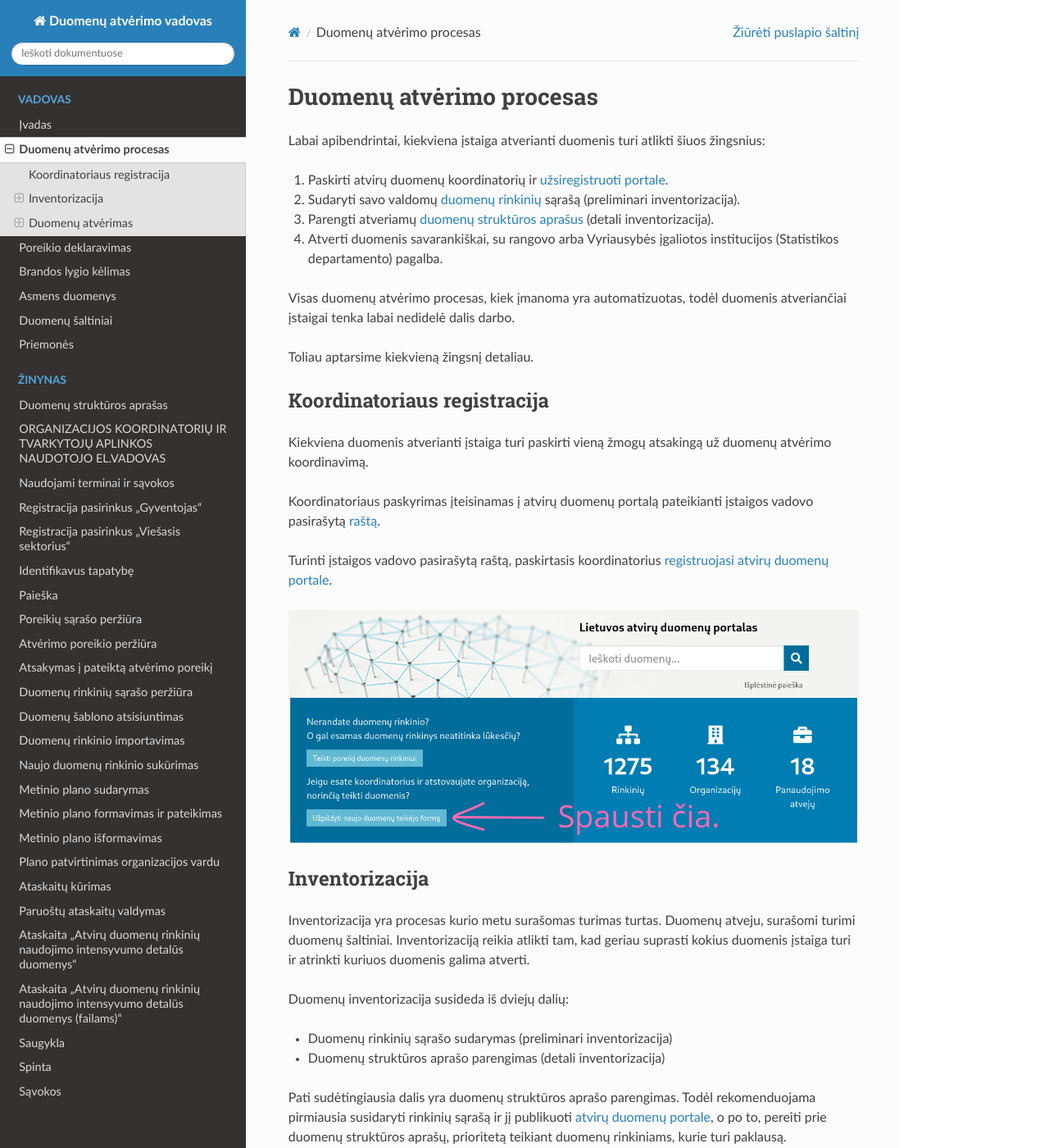
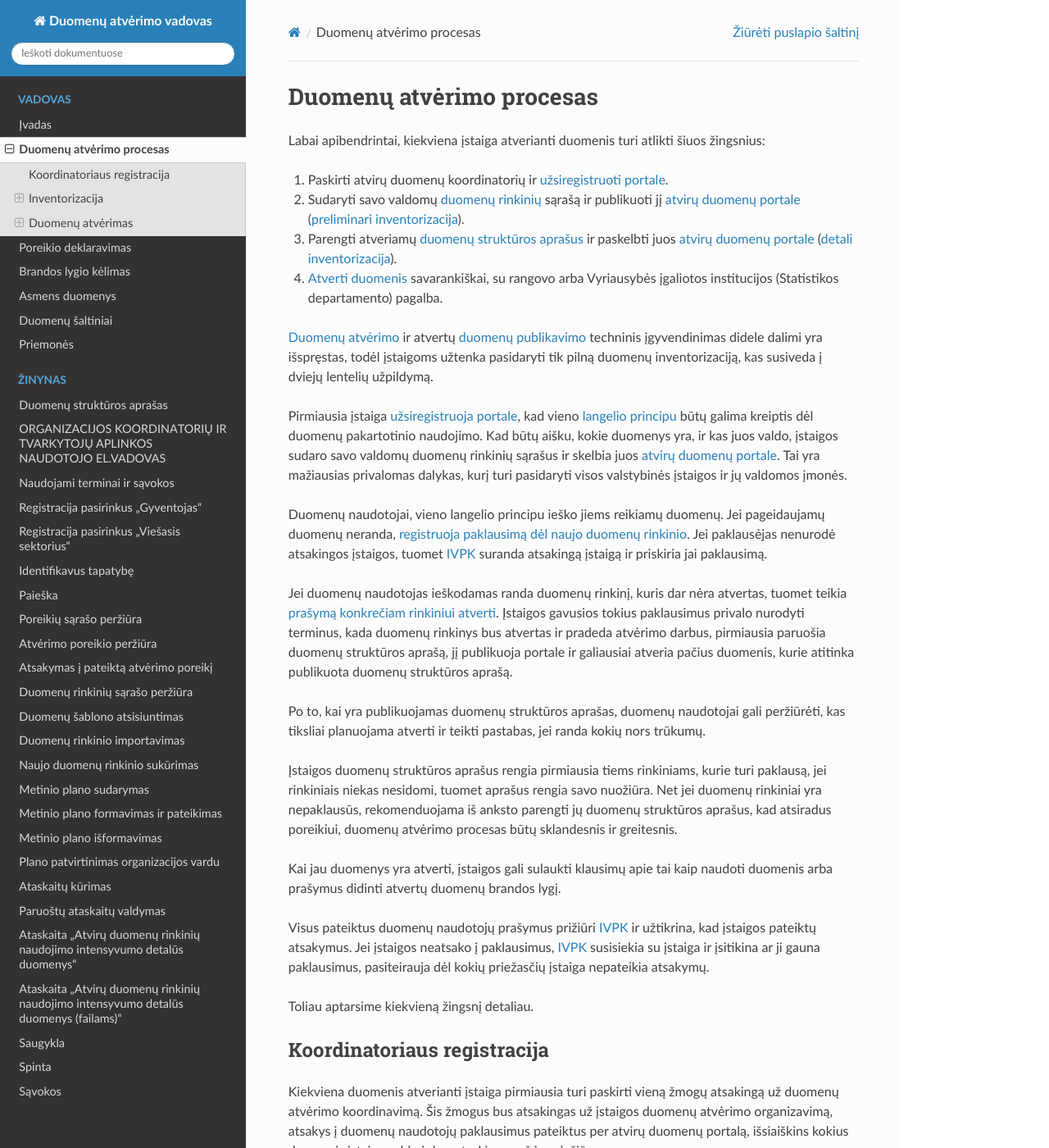
Before and after one commit to atviriduomenys/manifest, a Sphinx documentation site: the page built from docs/atverimas.rst, in a window 1280 px wide and 1400 px high. Shown: the whole window at 82% size. Built offline with Sphinx 7.4.7 and the Read the Docs theme 2.0.0, drawn with Linux system fonts in a browser that asks for light colours; some of the changed text lies outside the part shown.

Commit message:
Update process docs

```diff
--- a/docs/atverimas.rst
+++ b/docs/atverimas.rst
@@ -13,32 +13,84 @@ Labai apibendrintai, kiekviena įstaiga atverianti duomenis turi atlikti šiuos
    __ https://data.gov.lt/opening/learningmaterial/10
 
 2. Sudaryti savo valdomų :term:`duomenų rinkinių <duomenų rinkinys>` sąrašą
-   (preliminari inventorizacija).
+   ir publikuoti jį :term:`atvirų duomenų portale <ADK>` (:ref:`preliminari
+   inventorizacija <preliminari-inventorizacija>`).
 
-3. Parengti atveriamų :ref:`duomenų struktūros aprašus <dsa>` (detali
-   inventorizacija).
+3. Parengti atveriamų :ref:`duomenų struktūros aprašus <dsa>` ir paskelbti
+   juos :term:`atvirų duomenų portale <ADK>` (:ref:`detali inventorizacija
+   <detali-inventorizacija>`).
 
-4. Atverti duomenis savarankiškai, su rangovo arba Vyriausybės įgaliotos
-   institucijos (Statistikos departamento) pagalba.
+4. :ref:`Atverti duomenis <duomenų-atvėrimas>` savarankiškai, su rangovo arba
+   Vyriausybės įgaliotos institucijos (Statistikos departamento) pagalba.
 
-Visas duomenų atvėrimo procesas, kiek įmanoma yra automatizuotas, todėl
-duomenis atveriančiai įstaigai tenka labai nedidelė dalis darbo.
+:ref:`Duomenų atvėrimo <spinta>` ir atvertų :ref:`duomenų publikavimo
+<saugykla>` techninis įgyvendinimas didele dalimi yra išspręstas, todėl
+įstaigoms užtenka pasidaryti tik pilną duomenų inventorizaciją, kas susiveda
+į dviejų lentelių užpildymą.
+
+Pirmiausia įstaiga :ref:`užsiregistruoja portale
+<koordinatoriaus-registracija>`, kad vieno `langelio principu`__ būtų galima
+kreiptis dėl duomenų pakartotinio naudojimo. Kad būtų aišku, kokie duomenys yra,
+ir kas juos valdo, įstaigos sudaro savo valdomų duomenų rinkinių sąrašus ir
+skelbia juos :term:`atvirų duomenų portale <ADK>`. Tai yra mažiausias privalomas
+dalykas, kurį turi pasidaryti visos valstybinės įstaigos ir jų valdomos įmonės.
+
+__ https://e-seimas.lrs.lt/portal/legalAct/lt/TAD/TAIS.94745/asr#part_a44804491fd3481daaca8b3f668af7a0
+
+Duomenų naudotojai, vieno langelio principu ieško jiems reikiamų duomenų. Jei
+pageidaujamų duomenų neranda, :ref:`registruoja paklausimą dėl naujo duomenų
+rinkinio<poreikio-deklaravimas>`. Jei paklausėjas nenurodė atsakingos įstaigos,
+tuomet :term:`IVPK` suranda atsakingą įstaigą ir priskiria jai paklausimą.
+
+Jei duomenų naudotojas ieškodamas randa duomenų rinkinį, kuris dar nėra
+atvertas, tuomet teikia :ref:`prašymą konkrečiam rinkiniui atverti
+<poreikio-deklaravimas>`. Įstaigos gavusios tokius paklausimus privalo nurodyti
+terminus, kada duomenų rinkinys bus atvertas ir pradeda atvėrimo darbus,
+pirmiausia paruošia duomenų struktūros aprašą, jį publikuoja portale ir
+galiausiai atveria pačius duomenis, kurie atitinka publikuota duomenų struktūros
+aprašą.
+
+Po to, kai yra publikuojamas duomenų struktūros aprašas, duomenų naudotojai
+gali peržiūrėti, kas tiksliai planuojama atverti ir teikti pastabas, jei
+randa kokių nors trūkumų.
+
+Įstaigos duomenų struktūros aprašus rengia pirmiausia tiems rinkiniams, kurie
+turi paklausą, jei rinkiniais niekas nesidomi, tuomet aprašus rengia savo
+nuožiūra. Net jei duomenų rinkiniai yra nepaklausūs, rekomenduojama iš anksto
+parengti jų duomenų struktūros aprašus, kad atsiradus poreikiui, duomenų
+atvėrimo procesas būtų sklandesnis ir greitesnis.
+
+Kai jau duomenys yra atverti, įstaigos gali sulaukti klausimų apie tai kaip
+naudoti duomenis arba prašymus didinti atvertų duomenų brandos lygį.
+
+Visus pateiktus duomenų naudotojų prašymus prižiūri :term:`IVPK` ir
+užtikrina, kad įstaigos pateiktų atsakymus. Jei įstaigos neatsako į
+paklausimus, :term:`IVPK` susisiekia su įstaiga ir įsitikina ar ji gauna
+paklausimus, pasiteirauja dėl kokių priežasčių įstaiga nepateikia atsakymų.
 
 Toliau aptarsime kiekvieną žingsnį detaliau.
 
 
+.. _koordinatoriaus-registracija:
+
 Koordinatoriaus registracija
 ============================
 
-Kiekviena duomenis atverianti įstaiga turi paskirti vieną žmogų atsakingą už
-duomenų atvėrimo koordinavimą.
+Kiekviena duomenis atverianti įstaiga pirmiausia turi paskirti vieną žmogų
+atsakingą už duomenų atvėrimo koordinavimą. Šis žmogus bus atsakingas už
+įstaigos duomenų atvėrimo organizavimą, atsakys į duomenų naudotojų
+paklausimus pateiktus per atvirų duomenų portalą, išsiaiškins kokius duomenis
+įstaiga valdo ir kas atsakingas už jų priežiūrą.
+
+Atvirų duomenų koordinatorius neprivalo turėti techninių duomenų valdymo
+kompetencijų, tačiau tokių kompetencijų turėjimas būtų privalumas.
 
 Koordinatoriaus paskyrimas įteisinamas į atvirų duomenų portalą pateikianti
 įstaigos vadovo pasirašytą `raštą`__.
 
 __ https://data.gov.lt/opening/learningmaterial/10
 
-Turinti įstaigos vadovo pasirašytą raštą, paskirtasis koordinatorius
+Turint įstaigos vadovo pasirašytą raštą, paskirtasis koordinatorius
 `registruojasi atvirų duomenų portale`__.
 
 __ https://data.gov.lt/
@@ -46,22 +98,24 @@ __ https://data.gov.lt/
 .. image:: static/koordinatoriaus-registracija.png
     :target: https://data.gov.lt/
 
+Koordinatorius registruoja valstybės įstaigos ir jų valdomos įmonės. Savo
+koordinatorius gali registruoti ir privataus sektoriaus atstovai, jei
+publikuoja atvirus duomenis ir nori, kad jie būtų randami Lietuvos ir Europos
+atvirų duomenų portaluose.
+
 
 .. _inventory:
 
 Inventorizacija
 ===============
 
-Inventorizacija yra procesas kurio metu surašomas turimas turtas. Duomenų
-atveju, surašomi turimi duomenų šaltiniai. Inventorizaciją reikia
-atlikti tam, kad geriau suprasti kokius duomenis įstaiga turi ir atrinkti
-kuriuos duomenis galima atverti.
-
 Duomenų inventorizacija susideda iš dviejų dalių:
 
-- Duomenų rinkinių sąrašo sudarymas (preliminari inventorizacija)
+- Duomenų rinkinių sąrašo sudarymas (:ref:`preliminari inventorizacija
+  <preliminari-inventorizacija>`)
 
-- Duomenų struktūros aprašo parengimas (detali inventorizacija)
+- Duomenų struktūros aprašo parengimas (:ref:`detali inventorizacija
+  <detali-inventorizacija>`)
 
 Pati sudėtingiausia dalis yra duomenų struktūros aprašo parengimas. Todėl
 rekomenduojama pirmiausia susidaryti rinkinių sąrašą ir jį publikuoti
@@ -69,35 +123,39 @@ rekomenduojama pirmiausia susidaryti rinkinių sąrašą ir jį publikuoti
 aprašų, prioritetą teikiant duomenų rinkiniams, kurie turi paklausą.
 
 
-Rinkinių sąrašas
-----------------
+.. _preliminari-inventorizacija:
+
+Preliminari inventorizacija
+---------------------------
 
 Preliminarios inventorizacijos metu, įstaigos paskirtas koordinatorius
-peržvelgia įstaigos veiklos nuostatus, valdomas informacines sistema,
-registrus ir sudaro įstaigos valdomų :term:`duomenų rinkinių <duomenų
-rinkinys>` sąrašą.
+apžvelgia įstaigos veiklos nuostatus, valdomas informacines sistema,
+registrus, jau atvertus duomenis ir sudaro įstaigos valdomų :term:`duomenų
+rinkinių <duomenų rinkinys>` sąrašą.
 
-Atkreipkite dėmesį, kad toks sąrašas sudaromas ir publikuojamas atvirų
-duomenų portale dar prieš atveriant duomenis. Toks sąrašas padės
-potencialiems atvirų duomenų naudotojams geriau suprasti, kokie duomenys yra.
+Atkreipkite dėmesį, kad rinkinių sąrašas sudaromas ir publikuojamas atvirų
+duomenų portale dar prieš atveriant duomenis. Toks sąrašas padės atvirų duomenų
+naudotojams rasti duomenis ir pateikti prašymus jiems gauti. Pateikti
+prašymai siunčiami tiesiogiai įstaigos koordinatoriui ir padeda geriau
+suprasti duomenų atvėrimo prioritetus, suprasti kokie duomenų rinkiniai turi
+didžiausią paklausą.
 
 Jei įstaiga jau yra atvėrusi duomenis ir juos publikuoja, tuomet, nuorodas į
 atvertus duomenis taip pat pateikia :term:`atvirų duomenų portale <ADK>`.
+Atvirų duomenų naudotojai gali pateikti prašymus didinti jau atvertų duomenų
+:ref:`brandos lygį <level>`.
 
 .. image:: static/rinkinio-forma.png
     :target: https://data.gov.lt/admin/dataset/new
 
-Sudarant duomenų rinkinių sąrašus, apie kiekvieną duomenų rinkinį reikia
-pateikti tokius metaduomenis:
+Sudarant duomenų rinkinių sąrašus svarbiausia užtikrinti, kad duomenis būti
+paprasta rasti, todėl reikia pateikti tokią informaciją:
 
-- pavadinimą
-- aprašymą
-- kategoriją
-- raktinius žodžius
-- kontaktinį asmenį
-
-Šie duomenys padės potencialiems duomenų naudotojams surasti duomenis ir
-išreikšti norą gauti šiuos duomenis, jei jie dar nėra atverti.
+- rinkinio pavadinimas
+- rinkinio aprašymas
+- kategorija
+- raktiniai žodžiai
+- kontaktinis asmuo
 
 Duomenų rinkinių sąrašus galima sudaryti :term:`atvirų duomenų portale <ADK>`
 arba galima parengti `rinkinių sąrašo lentelę`__ ir ją vėliau importuoti į
@@ -105,30 +163,59 @@ arba galima parengti `rinkinių sąrašo lentelę`__ ir ją vėliau importuoti
 
 __ https://data.gov.lt/opening/learningmaterial/14
 
+Sudarant rinkinių sąrašus, reikėtų vadovautis principu, kad visi duomenys,
+kuriems nėra taikomi naudojimo apribojimai yra atviri.
 
-Duomenų struktūros aprašas
---------------------------
+Todėl reikėtų peržiūrėti įstaigos veiklos nuostatus, valdomas informacines
+sistemas, registrus, ataskaitas ar kitus dokumentus.
 
-Detali inventorizacija yra sudėtingesnė ir reikalauja daugiau laiko ir bazinių
-žinių apie `duomenų modeliavimą`__. Todėl šią dalį reikėtų atlikti
-pasitelkiant duomenų administratoriaus pagalbą. Detali inventorizacija
-atliekama parengiant :term:`duomenų struktūros aprašą (DSA) <DSA>`. Duomenų
-struktūros aprašo rengimas bus efektyvesnis dalyvaujant žmonėms, kurie buvo
-atsakingi kuriant duomenų bazės modelį.
+Praktiškai visose veiklos srityse dalyvauja vienokie ar kitokie duomenys. Net
+jei duomenys yra fiksuojami tekstiniuose dokumentuose atitinkančiuose tam
+tikrą šabloną, tokius duomenis reikėtų įtraukti į rinkinių sąrašą.
 
-.. __: https://en.wikipedia.org/wiki/Data_modeling
+Svarbu turėti, kiek įmanoma pilnesnį vaizdą apie įstaigų valdomus duomenis.
+Rinkinių sąrašų sudarymas nereiškia įsipareigojimą atverti visus rinkinių
+sąraše esančius duomenis. Duomenis būtina atverti tik tuo atveju, jei jie turi
+paklausą.
 
-Daugeliu atveju pirminį :term:`DSA` lentelės variantą galima :ref:`generuoti
-automatiškai <šdsa-generavimas>` iš duomenų šaltinio, o vėliau papildyti tai ko
-trūksta. Pirminio :term:`DSA` generavimu turėtu pasirūpinti duomenų bazių
-administratorius, prižiūrintis informacines sistemas ar IT ūkį.
+
+.. _detali-inventorizacija:
+
+Detali inventorizacija
+----------------------
+
+Turint sudarytą duomenų rinkinių sąrašą, kiekvienam rinkiniui reikia parengti
+duomenų struktūros aprašą ir jį publikuoti :term:`atvirų duomenų portale <ADK>`.
+
+Duomenų struktūros aprašus reikia parengti tiems duomenų rinkiniams, kurie
+turi paklausą. Rinkiniams, kuriais niekas nesidomi, duomenų struktūros
+aprašai rengiami savo nuožiūra. Net jei rinkinys neturi paklausos,
+rekomenduojama įvertinus rinkinio paklausos potencialą, pasirengti duomenų
+struktūros aprašą, kad vėliau atsiradus paklausai, duomenų atvėrimo procesas
+būtų greitesnis ir sklandesnis.
+
+Duomenų struktūros aprašo rengimas susideda iš tokių žingsnių:
+
+1. Išsiaiškinama, kas yra atsakingas už techninė duomenų šaltinio priežiūrą.
+
+2. Paprašoma, kad už techninė priežiūrą atsakingas žmogus parengtų pirminį
+   duomenų struktūros aprašo variantą.
+
+3. Kartu su duomenų šaltinio administratoriais ir konkretaus duomenų rinkinio
+   srities ekspertais papildomas pirminis aprašas, nurodant kuriuos duomenis
+   galima atverti, sužymimi asmens duomenys, nurodoma kurie asmens duomenys
+   turi būti nuasmeninami, nurodomas duomenų brandos lygis.
+
+Jei pirminio duomenų struktūros aprašo varianto sugeneruoti iš duomenų
+šaltinio neįmanoma, pavyzdžiui, jei duomenys yra labai žemo brandos lygio,
+tuomet duomenų struktūros aprašas pildomas nuo nulio naudojant :download:`aprašo
+lentelės šabloną </static/sablonai/dsa.xlsx>`.
 
 Vykdant duomenų atvėrimą, pirmiausia rengiamas :term:`šaltinio duomenų
 struktūros aprašas (ŠDSA) <ŠDSA>`, kuriame yra pateikta visa duomenų šaltinio
-struktūros išklotinė, vėliau sužymėjus kuriuos duomenų laukus galima atverti
+struktūros išklotinė, vėliau sužymint kur yra atviri duomenys. Vėliau
 :term:`ŠDSA` yra :ref:`konvertuojamas <šdsa-vertimas-į-adsa>` į :term:`ADSA`.
-
-:term:`ADSA` dalis publikuojama :term:`atvirų duomenų portale <ADK>`, o
+:term:`ADSA` yra publikuojamas :term:`atvirų duomenų portale <ADK>`, o
 :term:`ŠDSA` naudojama automatizuotam duomenų atvėrimui ir publikavimui.
 
 :term:`DSA` galima aprašyti duomenis saugomus įvairiuose duomenų šaltiniuose,
@@ -146,12 +233,10 @@ ID    KODAS     ŽEMYNAS  ŠALIS
 3     ee        eu       Estija
 ====  ========  =======  ===============
 
-Šaltinio duomenų struktūros aprašas (ŠDSA), tariamas kaip „šadsa“. Tai yra
-:term:`DSA` variantas, neskirtas viešinimui, aprašantis vidinių duomenų bazių
-ar kitų vidinių šaltinių duomenų struktūras. ŠDSA leidžia geriau suprasti
-turimus duomenis, tuos duomenis suskirstyti į duomenų rinkinius ir pažymėti,
-kurie duomenys gali būti atverti, pakartotinai panaudoti ar skirti tik
-vidiniam naudojimui.
+Šaltinio duomenų struktūros aprašas (ŠDSA) nėra skirtas viešinimui, aprašantis
+vidinių duomenų bazių ar kitų vidinių šaltinių duomenų struktūras. ŠDSA leidžia
+geriau suprasti turimus duomenis ir pažymėti, kurie duomenys gali būti atverti,
+pakartotinai panaudoti ar skirti tik vidiniam naudojimui.
 
 Dažniausiai duomenų bazių valdymo sistemos jau turi pakankamai metaduomenų, kad
 iš jų būtų galima :ref:`automatiškai generuoti <šdsa-generavimas>` pirminį
@@ -200,6 +285,9 @@ Tai kas neįveikiama automatinėms priemonėms, pildoma rankiniu būdu:
   identifikuojantys duomenys ir pažymėti duomenų laukus, kuriuos reikia
   :ref:`nuasmeninti <nuasmeninimas>`.
 
+- :data:`access` stulpelyje, duomenų laukams priskirti :ref:`brandos lygio
+  <level>` reikšmę.
+
 Baigus aukščiau išvardintus lentelės papildymo darbus, :term:`ŠDSA` lentelė
 turėtu atrodyti taip:
 
@@ -223,24 +311,14 @@ turėtu atrodyti taip:
     |    |   |   |   |   | name       | string  |       | SALIS      |                | 2     | open    |     |       |             |
     +----+---+---+---+---+------------+---------+-------+------------+----------------+-------+---------+-----+-------+-------------+
 
-Šioje lentelėje buvo atlikti tokie pataisymai:
+Galiausiai, toks duomenų struktūros aprašas gali būti naudojamas
+:ref:`automatizuotam duomenų atvėrimui ir publikavimui
+<automatinis-atvėrimas>` arba naudojamas kaip sutarties priedas, jei įstaiga
+duomenis atveria su rangovo ar Vyriausybės paskirtos įstaigos pagalba.
 
-- Pirmoje eilutėje, :data:`dataset` stulpelyje nurodytas duomenų rinkinio
-  kodinis pavadinimas,
-
-- Užpildytas :data:`access` stulpelis.
-
-- :data:`model.prepare` stulpelyje pateiktas filtras `continent="eu"`,
-  nurodantis, kad atveriamos tik Europos šalys.
-
-- Pakeisti :data:`model` ir :data:`property` kodiniai pavadinimai.
-
-Galiausiai, toks duomenų struktūros aprašas gali būti naudojamas
-automatizuotam duomenų atvėrimui ir publikavimui.
-
-O į :term:`atvirų duomenų portalą <ADK>` pateikiamas ADSA variantas, kuris
-konvertuojamas iš ŠDSA automatinėmis priemonėmis. ADSA, kurį reikia įkelti į
-portalą atrodys taip:
+Į :term:`atvirų duomenų portalą <ADK>` pateikiamas :term:`ADSA` variantas, kuris
+:ref:`konvertuojamas iš ŠDSA automatinėmis priemonėmis <šdsa-vertimas-į-adsa>`.
+:term:`ADSA`, kurį reikia įkelti į portalą atrodys taip:
 
 .. table:: Planuojamų atverti duomenų struktūros aprašas (:term:`ADSA`)
 
@@ -258,12 +336,12 @@ portalą atrodys taip:
     |    |   |   |   |   | name       | string  |       |        |         | 2     | open    |     |       |             |
     +----+---+---+---+---+------------+---------+-------+--------+---------+-------+---------+-----+-------+-------------+
 
-:term:`ADSA` lentelėje buvo padaryti tokie pakeitimai:
+Jei įstaiga jau yra atvėrusi duomenis ir juos publikuoja savo infrastruktūroje,
+tuomet į atvirų duomenų portalą turi būti įkeliamas, ne :term:`ADSA`, o
+:term:`ŠDSA`, kuriame aprašyti įstaigos infrastruktūroje publikuojami duomenys.
 
-- Pašalinti pirminio duomenų šaltinio metaduomenys iš :data:`source` stulpelio.
 
-- Pašalintos visos eilutės, kurio :data:`access` nėra `public` arba `open`.
-
+.. _duomenų-atvėrimas:
 
 Duomenų atvėrimas
 =================
@@ -271,9 +349,19 @@ Duomenų atvėrimas
 Kiekviena įstaiga renkasi vieną iš šių duomenų atvėrimo variantų:
 
 - Atveria savarankiškai, jei turi vidinius IT resursus.
-- Atveria su rangovo pagalba, jei neturi vidinių IT resursų.
+
+- Atveria su rangovo pagalba, jei neturi vidinių IT resursų, bet turi
+  paslaugų teikimo sutartis su išoriniu rangovu.
+
 - Atveria su Vyriausybės įgaliotos institucijos (Statistikos departamento)
   pagalba, jei neturi nei vidinių IT resursų, nei išorinio rangovo.
+
+Nepriklausomai nuo pasirinkto varianto, duomenų struktūros variantas
+naudojamas, kaip techninė specifikacija ar sutarties priedas, kuriame
+tiksliai įvardinta kurie duomenys yra atveriami.
+
+Standartizuota duomenų struktūros aprašo forma, leidžia :ref:`automatizuoti
+techninę duomenų atvėrimo dalį <automatinis-atvėrimas>`.
 
 
 Savarankiškas atvėrimas
@@ -281,18 +369,20 @@ Savarankiškas atvėrimas
 
 Atveriant duomenis savarankiškai įstaiga turi tokius variantus:
 
-- Duomenis atveria naudojantis IVPK pateiktomis priemonėmis, kurios leidžia
-  automatizuoti duomenų atvėrimą.
+- Duomenis atveria naudojantis :ref:`automatizuoto duomenų atvėrimo priemonėmis
+  <spinta>`.
 
-- Duomenis atveria naudojant savo priemones, tačiau atvertus duomenis
-  publikuoja per :ref:`API <saugykla>` į :term:`atvirų duomenų saugyklą <ADS>`.
+- Duomenis atveria savo priemonėmis, tačiau atveriamus duomenis publikuoja per
+  :ref:`API <saugykla>` į :term:`atvirų duomenų saugyklą <ADS>`.
 
 - Duomenis jau yra atvėrusi arba duomenis atveria savo priemonėmis ir
   publikuoja savo infrastruktūroje.
 
-Nepriklausomai nuo pasirinkto varianto, įstaiga turi pateikti atvertų duomenų
-rinkinius, duomenų struktūros aprašus ir nuorodas į duomenis :term:`atvirų
-duomenų portale <ADK>`.
+Nepriklausomai nuo pasirinkto varianto, įstaiga turi pasidaryti :ref:`pilną
+inventorizaciją <inventory>`.
+
+Jei įstaiga jau yra atvėrusi duomenis, tada užtenka pasidaryti tik
+:ref:`inventorizaciją <inventory>`.
 
 
 Atvėrimas per rangovą
@@ -309,14 +399,18 @@ atverti.
 Atvėrimas per Statistikos departamentą
 --------------------------------------
 
+Visoms įstaigos, kurios neturi vidinių resursų ar nėra pajėgios pačios atverti
+duomenų, Vyriausybė yra paskyrusi atsakingą instituciją, Statistikos
+departamentą.
+
 Jei duomenys atveriami per Statistikos departamentą, tuomet įstaiga su
 Statistikos departamentu sudaro duomenų atvėrimo paslaugos teikimo sutartį,
-prie kurios, kaip priedas pateikiamas duomenų struktūros aprašas.
+prie kurios, kaip priedas pateikiamas atveriamų duomenų struktūros aprašas.
 
-Statistikos departamentas numatytu laiku pasidarys visų duomenų kopiją (prie
-kurių įstaiga suteikia prieigą) Valstybės Duomenų Valdysenos Informacinėje
-Sistemoje (VDVIS).
+Statistikos departamentas numatytu periodiškumu pasidarys visų duomenų kopiją
+(prie kurių yra suteikta prieiga) į Valstybės Duomenų Valdysenos Informacinę
+Sistemą (VDVIS).
 
-Vadovaujantis duomenų struktūros apraše pateikta informacija, naudojantis VDVIS
-funkcionalumu, atliks visas reikalingas transformacijas ir publikuos duomenis
-:term:`atvirų duomenų saugykloje <ADS>`.
+Vadovaujantis duomenų struktūros apraše pateikta informacija ir naudojantis
+VDVIS funkcionalumu, atliks nuasmeninimą, kitas reikalingas transformacijas ir
+publikuos duomenis per :term:`atvirų duomenų saugyklą <ADS>`.
```
Also changed, not shown: other parts of docs/atverimas.rst (+1 -1 lines), docs/savokos.rst (+10 -6 lines), docs/spinta.rst (+6 -4 lines).
